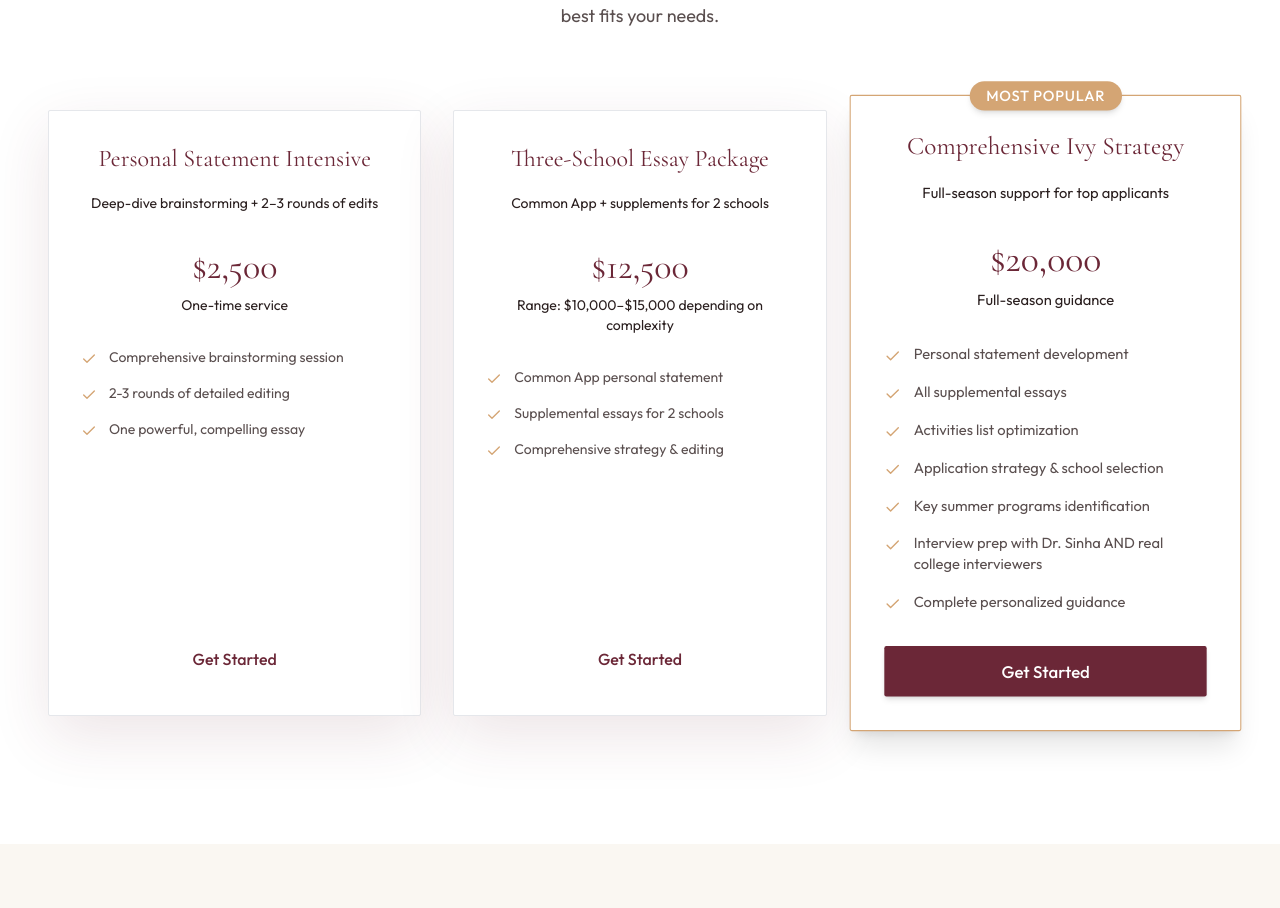
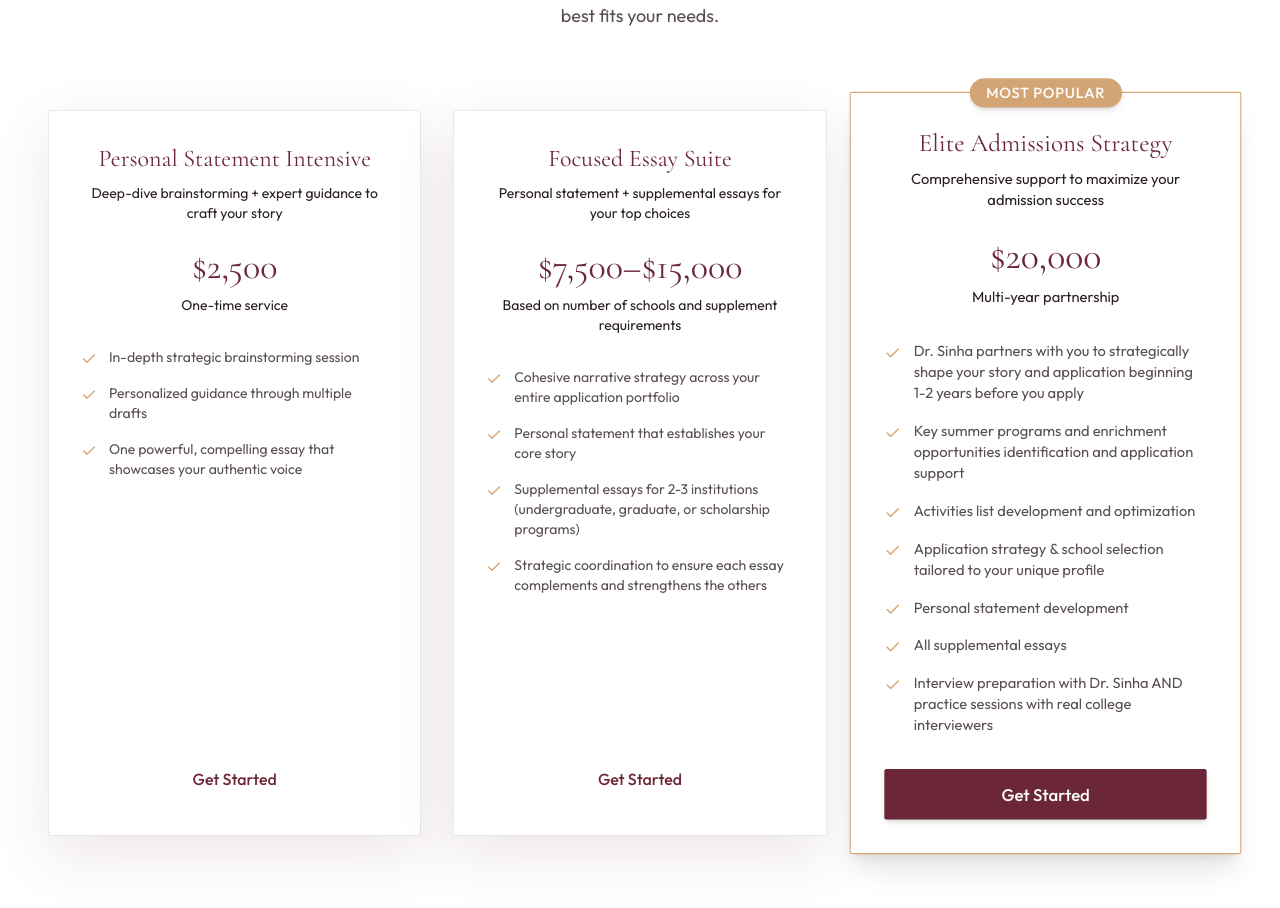
Before and after one commit to ksinha/momcollegecounseling, a Next.js app in the folder meridian-admissions/: page / in a window 1280 px wide. Shown: the part 3388-4296 px from the top of the page. Built offline with nearby package versions, Linux system fonts and the light colour scheme.

Commit message:
feat: revise package offerings and descriptions, and enhance UI for package cards and carousel pagination.

```diff
--- a/meridian-admissions/src/components/sections/Packages.tsx
+++ b/meridian-admissions/src/components/sections/Packages.tsx
@@ -9,41 +9,42 @@ import { Check } from "lucide-react";
 const packages = [
     {
         name: "Personal Statement Intensive",
-        description: "Deep-dive brainstorming + 2–3 rounds of edits",
+        description: "Deep-dive brainstorming + expert guidance to craft your story",
         price: "$2,500",
         period: "One-time service",
         features: [
-            "Comprehensive brainstorming session",
-            "2-3 rounds of detailed editing",
-            "One powerful, compelling essay"
+            "In-depth strategic brainstorming session",
+            "Personalized guidance through multiple drafts",
+            "One powerful, compelling essay that showcases your authentic voice"
         ],
         featured: false,
     },
     {
-        name: "Three-School Essay Package",
-        description: "Common App + supplements for 2 schools",
-        price: "$12,500",
-        period: "Range: $10,000–$15,000 depending on complexity",
+        name: "Focused Essay Suite",
+        description: "Personal statement + supplemental essays for your top choices",
+        price: "$7,500–$15,000",
+        period: "Based on number of schools and supplement requirements",
         features: [
-            "Common App personal statement",
-            "Supplemental essays for 2 schools",
-            "Comprehensive strategy & editing"
+            "Cohesive narrative strategy across your entire application portfolio",
+            "Personal statement that establishes your core story",
+            "Supplemental essays for 2-3 institutions (undergraduate, graduate, or scholarship programs)",
+            "Strategic coordination to ensure each essay complements and strengthens the others"
         ],
         featured: false,
     },
     {
-        name: "Comprehensive Ivy Strategy",
-        description: "Full-season support for top applicants",
+        name: "Elite Admissions Strategy",
+        description: "Comprehensive support to maximize your admission success",
         price: "$20,000",
-        period: "Full-season guidance",
+        period: "Multi-year partnership",
         features: [
+            "Dr. Sinha partners with you to strategically shape your story and application beginning 1-2 years before you apply",
+            "Key summer programs and enrichment opportunities identification and application support",
+            "Activities list development and optimization",
+            "Application strategy & school selection tailored to your unique profile",
             "Personal statement development",
             "All supplemental essays",
-            "Activities list optimization",
-            "Application strategy & school selection",
-            "Key summer programs identification",
-            "Interview prep with Dr. Sinha AND real college interviewers",
-            "Complete personalized guidance"
+            "Interview preparation with Dr. Sinha AND practice sessions with real college interviewers"
         ],
         featured: true,
     },
@@ -56,8 +57,8 @@ export function Packages() {
         <div
             key={index}
             className={cn(
-                "bg-white p-8 rounded-sm shadow-card border transition-all duration-500 relative group h-full flex flex-col",
-                pkg.featured ? "border-accent-gold scale-100 md:scale-105 z-10 shadow-xl" : "border-primary/5 hover:border-primary/20"
+                "bg-white p-8 rounded-sm shadow-card border transition-all duration-500 relative group h-full flex flex-col hover:-translate-y-2 cursor-pointer",
+                pkg.featured ? "border-accent-gold scale-100 md:scale-105 z-10 shadow-xl hover:shadow-2xl" : "border-primary/5 hover:border-accent-gold hover:shadow-lg"
             )}
         >
             {pkg.featured && (
@@ -135,8 +136,8 @@ export function Packages() {
                             <div
                                 key={index}
                                 className={cn(
-                                    "bg-white p-8 rounded-sm shadow-card border transition-all duration-500 relative group h-full flex flex-col",
-                                    pkg.featured ? "border-accent-gold scale-105 z-10 shadow-xl" : "border-primary/5 hover:border-primary/20",
+                                    "bg-white p-8 rounded-sm shadow-card border transition-all duration-500 relative group h-full flex flex-col hover:-translate-y-2 cursor-pointer",
+                                    pkg.featured ? "border-accent-gold scale-105 z-10 shadow-xl hover:shadow-2xl" : "border-primary/5 hover:border-accent-gold hover:shadow-lg",
                                     isVisible ? "opacity-100 translate-y-0" : "opacity-0 translate-y-10"
                                 )}
                                 style={{ transitionDelay: `${index * 100}ms` }}
--- a/meridian-admissions/src/components/ui/Carousel.tsx
+++ b/meridian-admissions/src/components/ui/Carousel.tsx
@@ -123,10 +123,11 @@ export function Carousel<T>({
                             setCurrentIndex(index);
                         }}
                         className={cn(
-                            "w-2.5 h-2.5 rounded-full transition-all duration-300",
+                            "rounded-full transition-all duration-300 cursor-pointer",
+                            "p-2", // Larger touch target
                             index === currentIndex
-                                ? "bg-primary w-8"
-                                : "bg-primary/20 hover:bg-primary/40"
+                                ? "bg-primary w-10 h-3" // Active dot - elongated and darker
+                                : "bg-primary/30 w-3 h-3 hover:bg-primary/50" // Inactive dots - more visible
                         )}
                         aria-label={`Go to slide ${index + 1}`}
                     />
```
